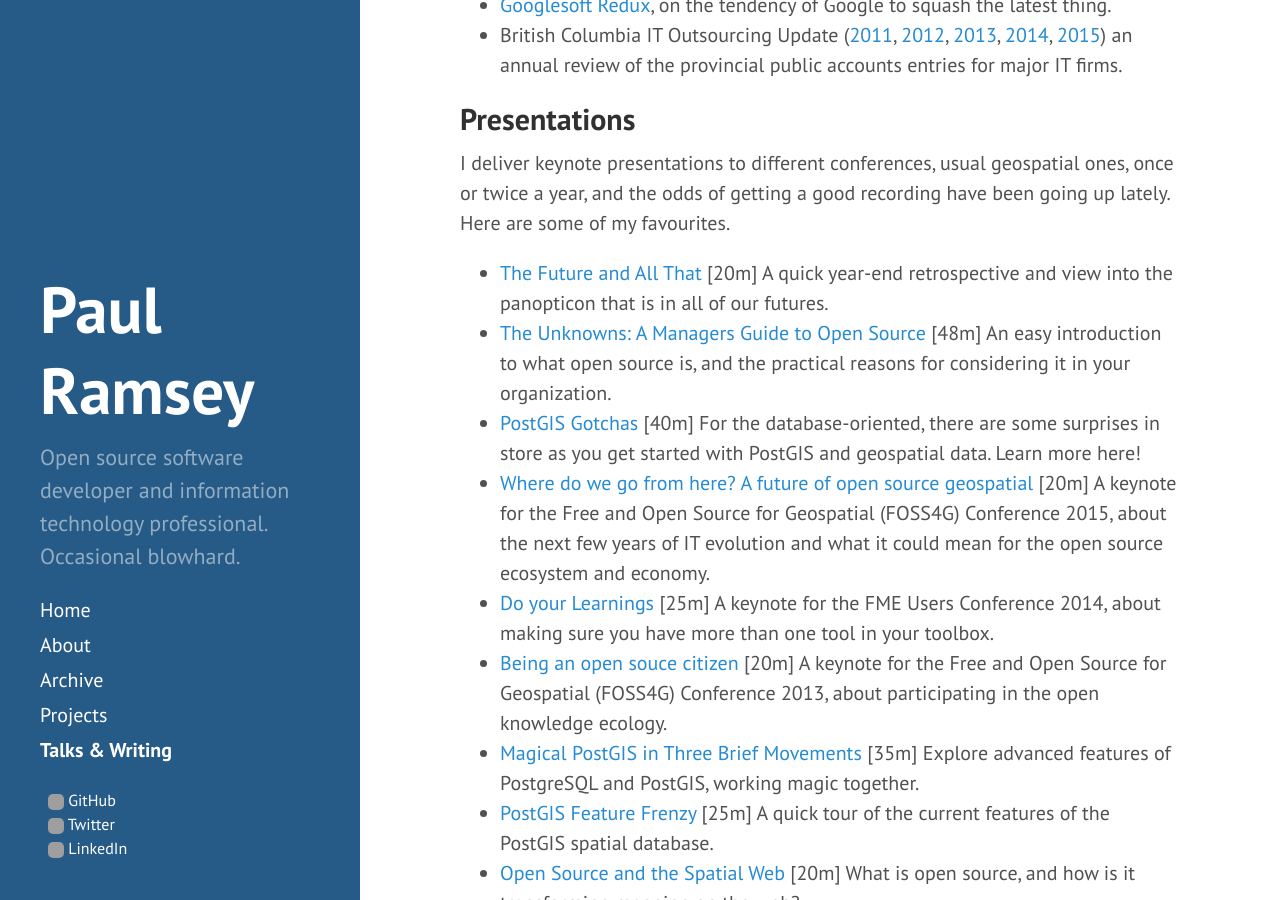
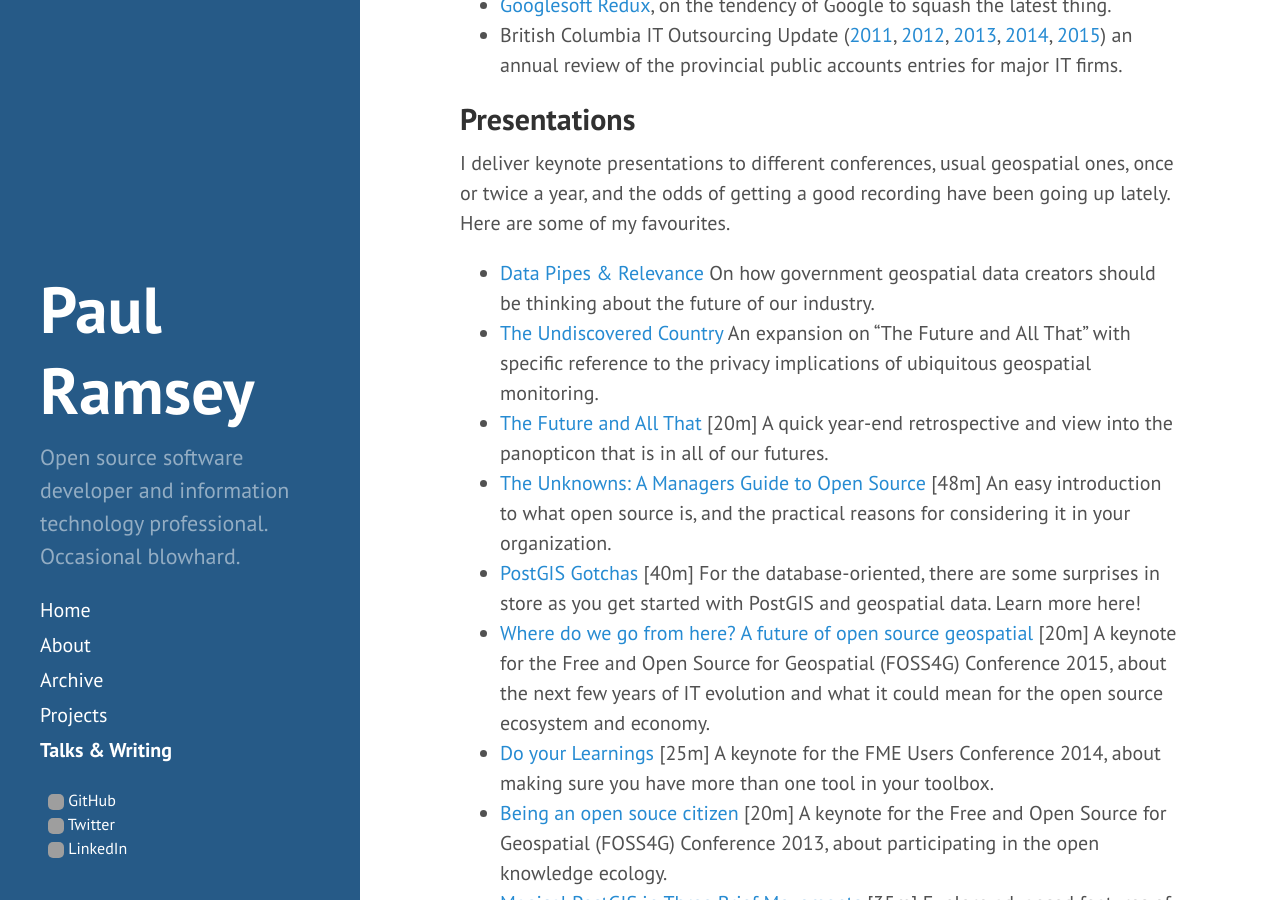
Before and after one commit to pramsey/pramsey.github.io, a Jekyll site: the page built from writings.md, in a window 1280 px wide and 900 px high, scrolled down 590 px. Built offline with Jekyll 4.4.1, drawn with Linux system fonts in a browser that asks for light colours; grey boxes are pictures that could not be loaded.

Commit message:
Add some writings entries

```diff
--- a/writings.md
+++ b/writings.md
@@ -31,6 +31,8 @@ Most of my writings start out (and remain) as long-form blog posts, but in blog
 
 I deliver keynote presentations to different conferences, usual geospatial ones, once or twice a year, and the odds of getting a good recording have been going up lately. Here are some of my favourites.
 
+* [Data Pipes & Relevance](http://s3.cleverelephant.ca/2015-ccog.pdf) On how government geospatial data creators should be thinking about the future of our industry.
+* [The Undiscovered Country](/2016/10/geomatique-quebec.html) An expansion on "The Future and All That" with specific reference to the privacy implications of ubiquitous geospatial monitoring.
 * [The Future and All That](https://vimeo.com/149429837) [20m] A quick year-end retrospective and view into the panopticon that is in all of our futures.
 * [The Unknowns: A Managers Guide to Open Source](https://www.youtube.com/watch?v=jUgiG6eaYtI) [48m] An easy introduction to what open source is, and the practical reasons for considering it in your organization.
 * [PostGIS Gotchas](https://www.youtube.com/watch?v=GSuZP89UdGs) [40m] For the database-oriented, there are some surprises in store as you get started with PostGIS and geospatial data. Learn more here!
```
